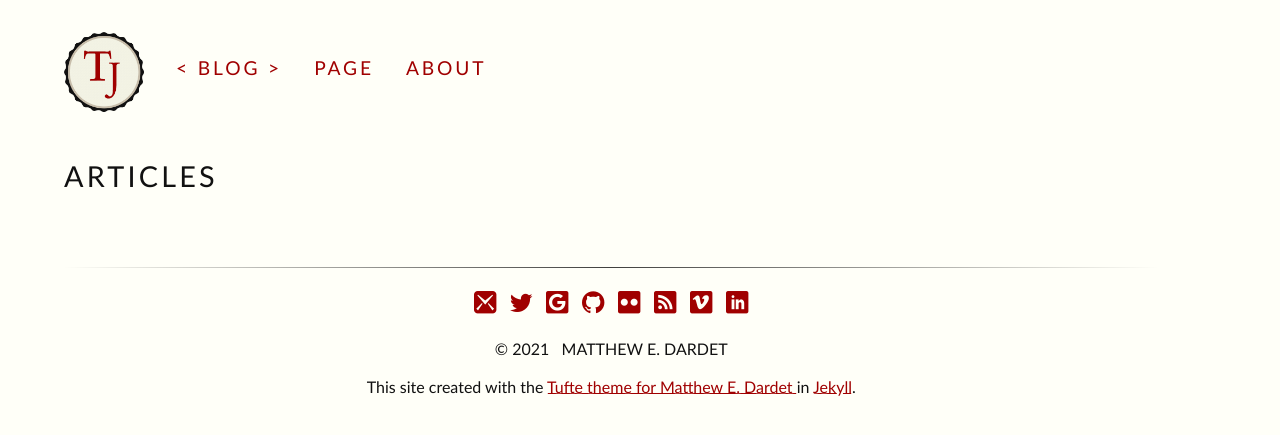
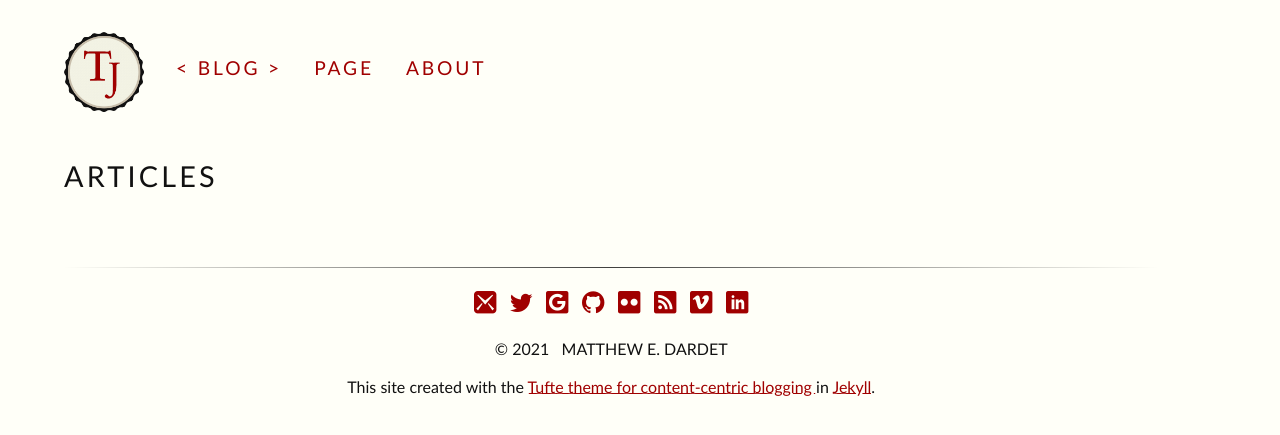
Before and after one commit to matthewdardet/matthewdardet.github.io, a Jekyll site: the page built from index.html, in a window 1280 px wide. Shown: the top 435 px of the page. Built offline with Jekyll 4.4.1, drawn with Linux system fonts in a browser that asks for light colours; some web fonts are replaced.

Commit message:
Update _config.yml

```diff
--- a/_config.yml
+++ b/_config.yml
@@ -1,6 +1,6 @@
 baseurl:
 title: Matthew E. Dardet
-subtitle: Matthew E. Dardet
+subtitle: content-centric blogging
 author: Matthew E. Dardet
 simple_search: http://google.com/search
 description: Matthew E. Dardet's Website
```
